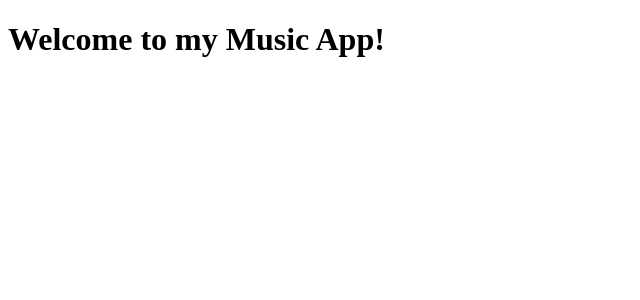
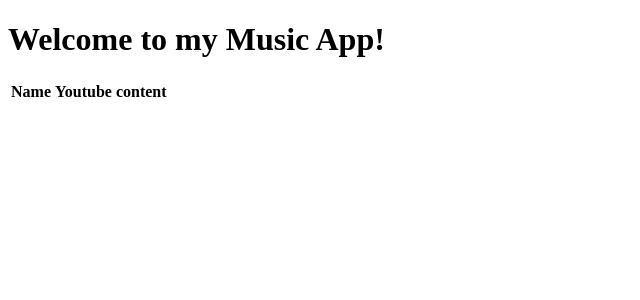
Before and after one commit to ecarlos09/ee-music-app, a React app: page / in a window 1280 px wide. Shown: the top 300 px of the page, without its empty margins (0-640 px from the left). Built offline with nearby package versions, Linux system fonts and the light colour scheme.

Commit message:
import Artists into main page

```diff
--- a/src/App.js
+++ b/src/App.js
@@ -1,4 +1,6 @@
 import React from 'react';
+
+import Artists from './components/Artists';
 
 function App() {
     return (
@@ -8,7 +10,7 @@ function App() {
             </header>
 
             <main>
-
+                <Artists />
             </main>
 
             <footer>
```
